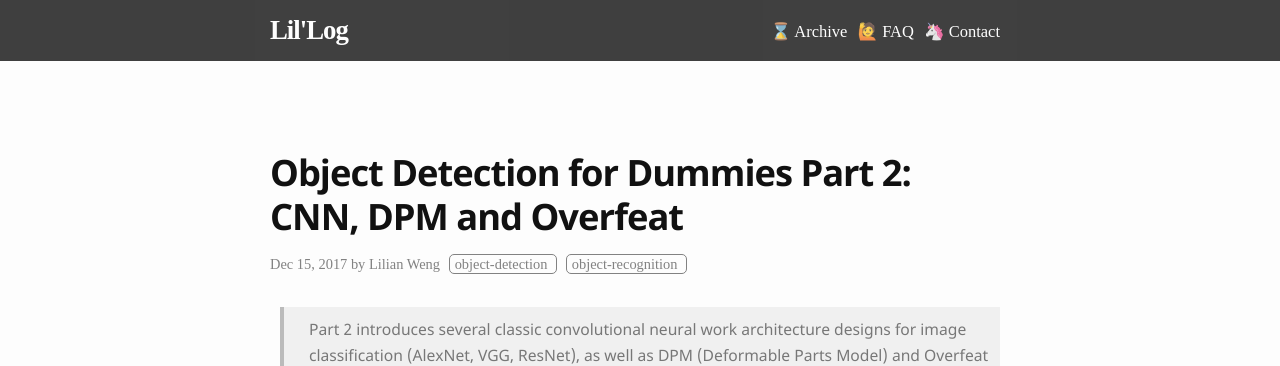
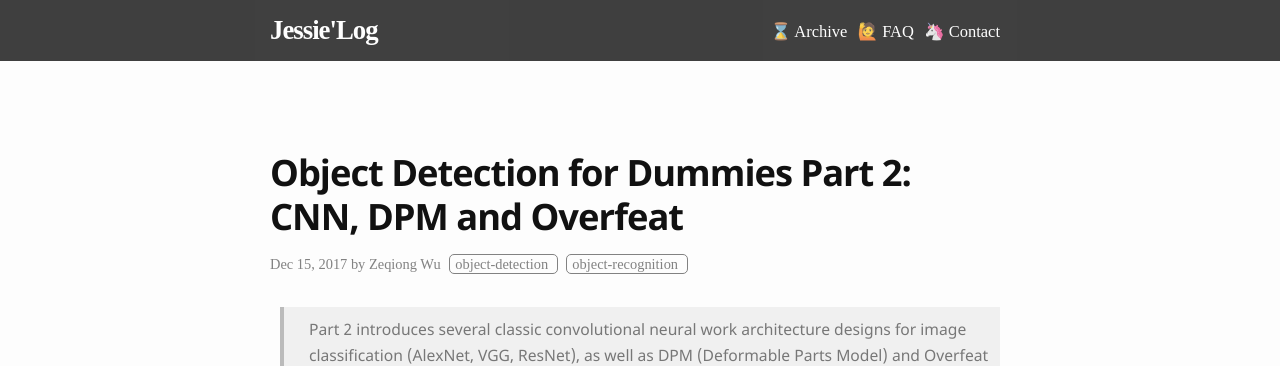
Before and after one commit to zeqiong-06/zeqiong-06.github.io, a Jekyll site: the page built from _posts/2017-12-15-object-recognition-for-dummies-part-2.md, in a window 1280 px wide and 900 px high. Shown: the top 366 px of the window. Built offline with Jekyll 4.4.1, drawn with Linux system fonts in a browser that asks for light colours; some web fonts are replaced; formulas are drawn with MathJax 3; comment, search, counter and statistics services are not loaded.

Commit message:
Update _config.yml

```diff
--- a/_config.yml
+++ b/_config.yml
@@ -1,10 +1,10 @@
-title: Lil'Log
-name: "Lilian's Tech Blog"
-author: Lilian Weng
+title: Jessie'Log
+name: "Jessie's Tech Blog"
+author: Zeqiong Wu
 twitter_username: lilianweng
-baseurl: "/lil-log"
+baseurl: "/jessie-log"
 description: Document my learning notes.
-profile_url: "http://lilianweng.github.io"
+profile_url: "http://zeqiong-06.github.io"
 
 # Build settings
 markdown: kramdown
```
